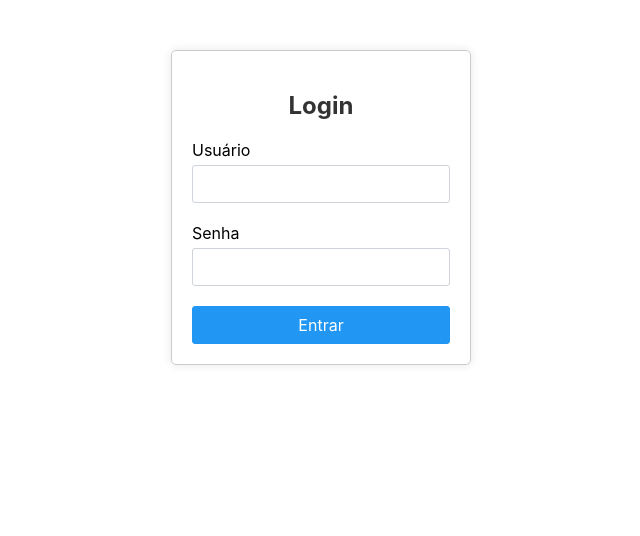
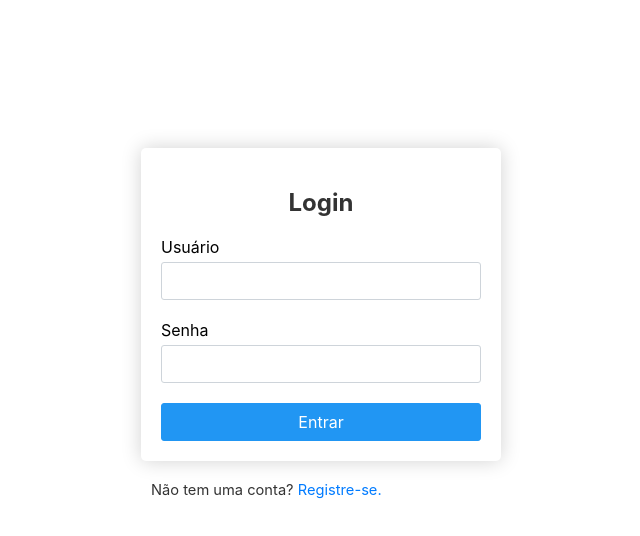
Before and after one commit to vitorsoratto/best-gym, a React (Create React App) app: page /login in a window 1280 px wide. Shown: the top 536 px of the page, without its empty margins (319-959 px from the left). Built offline with nearby package versions, Linux system fonts and the light colour scheme.

Commit message:
Refactor login page layout and styles

```diff
--- a/src/app/pages/Login.js
+++ b/src/app/pages/Login.js
@@ -22,6 +22,7 @@ const Login = () => {
 
   return (
     <div className='login-container'>
+      <div className='login-main'>
         <h2>Login</h2>
         <div className='p-fluid'>
           <div className='p-field'>
@@ -45,6 +46,13 @@ const Login = () => {
           <Button label='Entrar' onClick={handleLogin} />
         </div>
       </div>
+      <div className="signup-link">
+        <span>
+          Não tem uma conta?&nbsp;
+          <a href="/signup">Registre-se.</a>
+        </span>
+      </div>
+    </div>
   );
 };
 
--- a/src/app/styles/Login.css
+++ b/src/app/styles/Login.css
@@ -1,14 +1,36 @@
-.login-container {
-  width: 300px;
-  margin: 0 auto;
-  margin-top: 50px;
-  padding: 20px;
-  border: 1px solid #ccc;
-  border-radius: 5px;
-  box-shadow: 0 0 10px rgba(0, 0, 0, 0.1);
+a {
+  text-decoration: none;
+  color: #007bff;
 }
 
-.login-container h2 {
+.login-container {
+  width: 400px;
+  margin: 0 auto;
+  margin-top: 10%;
+  padding: 20px;
+}
+
+.login-main {
+  width: 100%;
+  margin: 0 auto;
+  padding: 20px;
+  border-radius: 5px;
+  box-shadow: 0 0 20px rgba(0, 0, 0, 0.18);
+}
+
+.login-main h2 {
+  text-align: center;
+  color: #333;
+}
+
+.signup-link {
+  width: 400px;
+  padding: 20px 10px;
+  font-size: 11pt;
+}
+
+.signup-link span {
+  margin-top: 0 auto;
   text-align: center;
   color: #333;
 }
```
Lines whose indentation alone changed are shown as unchanged.
